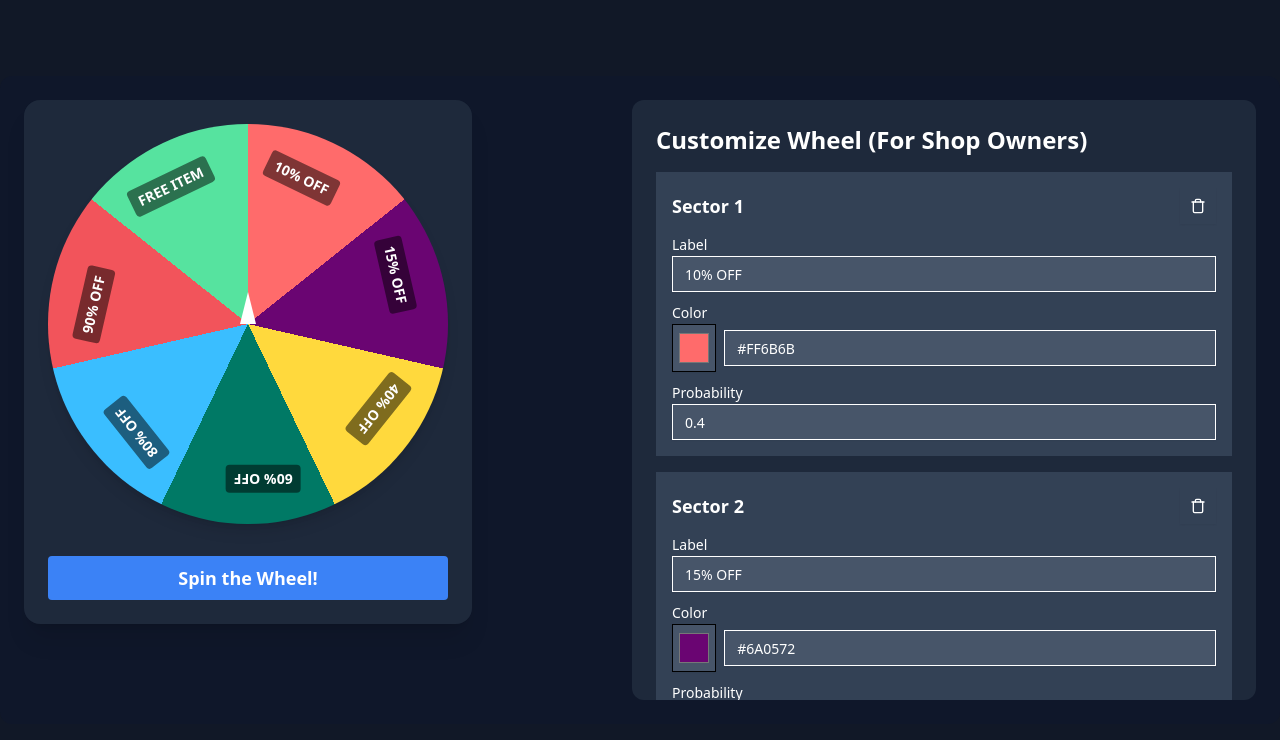
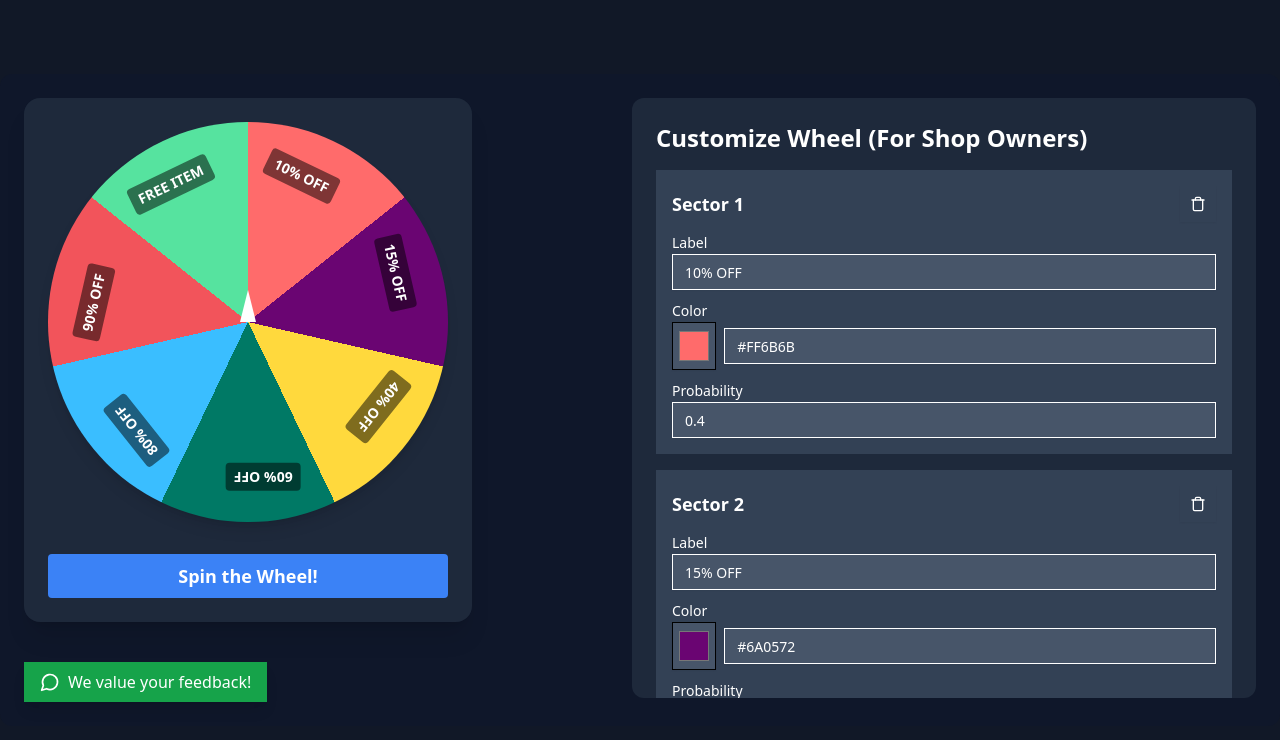
Before and after one commit to hemant-code625/LuckyLoot, a React (Vite) app: page / in a window 1280 px wide. Shown: the top 740 px of the page. Built offline with nearby package versions, Linux system fonts and the light colour scheme.

Commit message:
Refactor import statements in Wheel component and add feedback button

```diff
--- a/src/components/Wheel.tsx
+++ b/src/components/Wheel.tsx
@@ -1,6 +1,6 @@
 import React, { useState, useRef, useEffect } from "react";
 import confetti from "canvas-confetti";
-import { Loader2, Plus, Trash } from "lucide-react";
+import { Loader2, Plus, Trash, MessageCircle } from "lucide-react";
 import { Button } from "@/components/ui/button";
 import { Input } from "@/components/ui/input";
 import { Label } from "@/components/ui/label";
@@ -94,6 +94,13 @@ const CustomizableWheel: React.FC = () => {
 
     return () => clearInterval(countdownTimer);
   }, [remaining, spinning]);
+
+  const handleFeedback = () => {
+    const message = encodeURIComponent(
+      "Hi! I just tried your Spin the Wheel product and I'd like to share my feedback:"
+    );
+    window.open(`https://wa.me/7559228490?text=${message}`, "_blank");
+  };
 
   const handleReset = () => {
     if (!spinning && wheelRef.current) {
@@ -211,6 +218,16 @@ const CustomizableWheel: React.FC = () => {
             </div>
           )}
         </div>
+        <div className="flex items-center justify-center w-fit mt-10">
+          <button
+            onClick={handleFeedback}
+            className="flex items-center px-4 py-2 bg-green-600 hover:bg-green-700 text-white rounded-lg shadow-lg transition duration-300"
+            aria-label="Give feedback on WhatsApp"
+          >
+            <MessageCircle className="mr-2 h-5 w-5" />
+            We value your feedback!
+          </button>
+        </div>
       </div>
 
       <div className="flex-1 bg-slate-800 p-6 rounded-xl overflow-y-auto max-h-[600px]">
```
